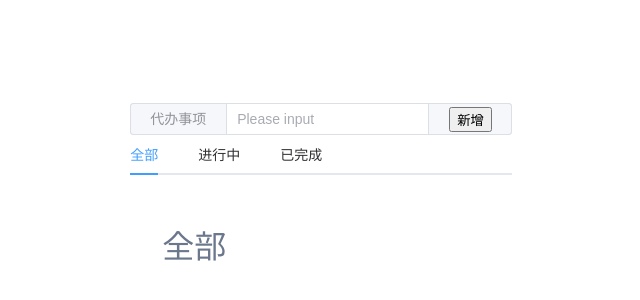
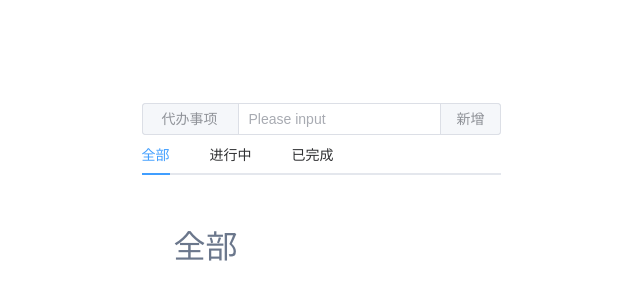
Before and after one commit to xiaoli0510/todolist, a Vue app: page / in a window 1280 px wide. Shown: the part 196-496 px from the top of the page, without its empty margins (319-959 px from the left). Built offline with nearby package versions, Linux system fonts and the light colour scheme; no server answers.

Commit message:
完成新增数据

```diff
--- a/src/components/TodoList/TodoContent.vue
+++ b/src/components/TodoList/TodoContent.vue
@@ -1,5 +1,5 @@
 <template>
-    <el-tabs v-model="activeName" class="demo-tabs" @tab-click="handleClick">
+    <el-tabs v-model="activeName" class="demo-tabs">
         <el-tab-pane label="全部" name="0">全部</el-tab-pane>
         <el-tab-pane label="进行中" name="1">进行中</el-tab-pane>
         <el-tab-pane label="已完成" name="2">已完成</el-tab-pane>
@@ -7,26 +7,24 @@
     <div>
         <div v-for="item in filterList" class="list">
             <el-checkbox v-model="item.checked" :label="item.name" size="large" />
+            <el-button type="primary" >刪除</el-button>
         </div>
     </div>
 </template>
 <script lang="ts" setup>
 import { ref,  watch } from 'vue'
-import type { TabsPaneContext } from 'element-plus'
 import { type GetTodoListModel } from '@/api/model/todoListModel'
 
-
 const activeName = ref('0')//0全部 1进行中 2已完成
-// let props.list = ref<GetTodoListModel[]>([])
-let filterList = ref<GetTodoListModel[]>([])
+const filterList = ref<GetTodoListModel[]>([])
 
 const props = defineProps<{
     list:Array<GetTodoListModel>
 }>()
 
-console.log(props.list,Array.isArray(props.list),Array.isArray(props.list))
 filterList.value=props.list;
 
+//监听activeName
 watch(activeName, (newValue) => {
     switch (newValue) {
         case '1':
@@ -40,11 +38,6 @@ watch(activeName, (newValue) => {
             break;
     }
 })
-
-const handleClick = (tab: TabsPaneContext, event: Event) => {
-    console.log(tab, event)
-}
-
 </script>
 <style>
 .demo-tabs>.el-tabs__content {
@@ -56,6 +49,7 @@ const handleClick = (tab: TabsPaneContext, event: Event) => {
 
 .list {
     display: flex;
-    flex-direction: column;
+    flex-direction: row;
+    justify-content: space-between;
 }
 </style>
--- a/src/components/TodoList/TodoHeader.vue
+++ b/src/components/TodoList/TodoHeader.vue
@@ -1,16 +1,35 @@
 <script setup lang="ts">
 import { ref } from 'vue';
+import { type GetTodoListModel } from '@/api/model/todoListModel'
 
-let newTodoInput = ref('');
+const newTodoInput = ref('');
+const allList = ref<GetTodoListModel[]>([])
+const props = defineProps<{
+  list: Array<GetTodoListModel>
+}>()
+allList.value = props.list;
+
+const addTodo = () => {
+  const length = allList.value.length;
+  allList.value.push({
+    id: length,
+    name: newTodoInput.value,
+    checked: false
+  })
+}
+
+defineExpose({
+  newTodoInput,
+  addTodo
+})
 
 </script>
 <template>
   <el-input v-model="newTodoInput" placeholder="Please input">
     <template #prepend>代办事项</template>
-    <template #append class="add-button" >
-      <button @click="$emit('add-todo')">新增</button>
+    <template #append class="add-button">
+      <el-button @click="$emit('add-todo')">新增</el-button>
     </template>
   </el-input>
 </template>
-<style scoped>
-</style>
+<style scoped></style>
--- a/src/views/TodoistView.vue
+++ b/src/views/TodoistView.vue
@@ -4,9 +4,11 @@ import TodoContent from '../components/TodoList/TodoContent.vue'
 import { type GetTodoListModel } from '@/api/model/todoListModel'
 import { onMounted, ref } from 'vue';
 import { getTodoList } from '@/api/index'
+import { ElMessage } from 'element-plus'
 
 const loading = ref(true);
 const allList = ref<GetTodoListModel[]>([])
+const todoHeader:any= ref<HTMLElement>();
 
 onMounted(async () => {
     try {
@@ -26,15 +28,20 @@ const getList = async () => {
 
 //新增
 function handleAddTodo() {
-    console.log('点击了')
-
+    if (todoHeader.value && !todoHeader.value['newTodoInput']) {
+        ElMessage({
+            message: '请先输入内容',
+            type: 'warning'
+        })
+        return
+    }
+   todoHeader.value.addTodo()
 }
-
 </script>
 
 <template>
     <main>
-        <TodoHeader @add-todo="handleAddTodo" />
-        <TodoContent :list="allList" v-if="!loading"/>
+        <TodoHeader @add-todo="handleAddTodo" ref="todoHeader" :list="allList" v-if="!loading" />
+        <TodoContent :list="allList" v-if="!loading" />
     </main>
 </template>
```
